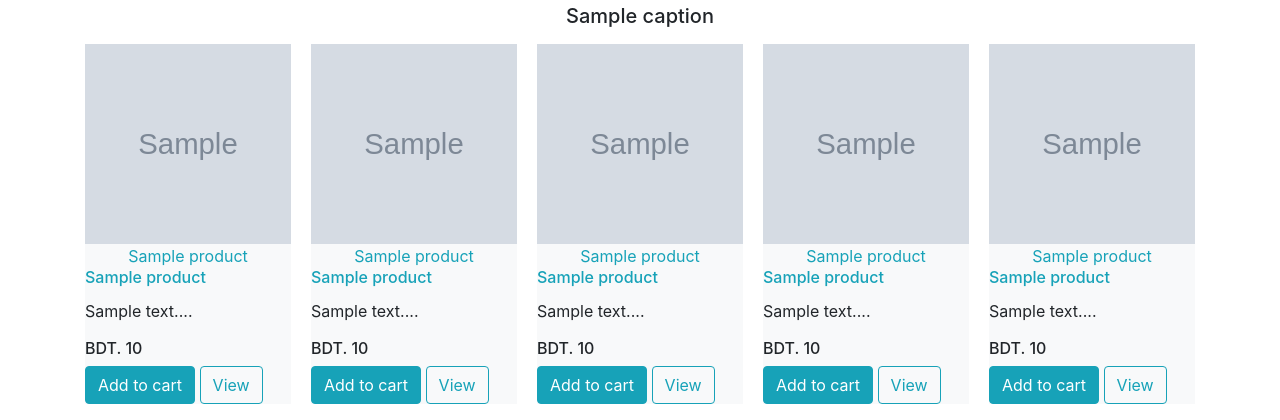
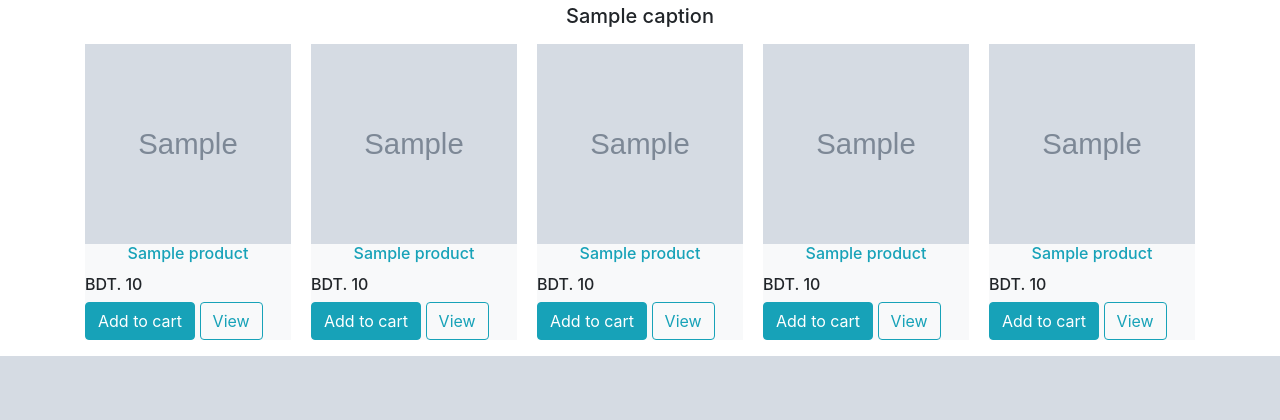
Before and after one commit to RahatGithub/OnlineShopPractice, a Django app: template main/templates/main/index.html in a window 1280 px wide. Shown: the part 710-1130 px from the top of the page. After the commit the page ends 1066 px from the top, so only its background shows below. Run offline with Django 3.2, Linux system fonts and the light colour scheme; the template is opened without the code that fills it: most values are stand-ins (such as "Sample title", 1, 10 or a date in 2020); grey boxes marked "Sample" are stand-in pictures; some libraries are stand-ins or nearby versions.

Commit message:
before fixing ADD TO CART issue in index.html

```diff
--- a/main/templates/main/index.html
+++ b/main/templates/main/index.html
@@ -101,18 +101,15 @@ height: 200px;
                     {% for product in category %}
                         <div class="item bg-light">
                             <img src='/media/{{product.image}}' alt="">
-                            <div class="d-flex justify-content-center">
-                                <a href="/main/dynamic_products/{{product.id}}" id="dynamic_product_view{{product.id}}"
-                                    class="text-info">{{product.name}}</a>
-                            </div>
-                            <h6 id="name_pr{{product.code}}" class="card-title text-info">{{product.name}}</h6>
-                            <p class="card-text">{{product.desc|slice:"0:20"}}...</p>
+                            <h6 id="name_pr{{product.code}}" class="card-title text-info text-center">{{product.name}}</h6>
+                            <!-- <p class="card-text text-center">{{product.desc|slice:"0:40"}}...</p> -->
                             <h6>BDT. <span id="price_pr{{product.code}}">{{product.price}}</span></h6>
                             <span id="div_pr{{product.code}}" class="div_pr">
                                 <button id="pr{{product.code}}" class="btn btn-info cart">Add to cart</button>
                             </span>
-                            <a href="/main/dynamic_products/{{product.id}}"><button id="view_pr{{product.code}}"
-                                    class="btn btn-outline-info cart">View</button></a>
+                            <a href="/main/dynamic_products/{{product.id}}">
+                                <button id="view_pr{{product.code}}" class="btn btn-outline-info">View</button>
+                            </a>
                         </div>
                     {% endfor %}
                 </div>
@@ -184,14 +181,16 @@ height: 200px;
             popStr = JSON.parse(localStorage.getItem('popStr')).popStr;
         }*/
         var popStr = "";
-        popStr += "<h5> Your Shopping Cart </h5>"
+        popStr += "<h5> Your Shopping Cart </h5>";
         var i = 1;
         for (var item in cart) {
             popStr += "<b>" + i + "</b>. ";
             popStr += cart[item][1] + "... Qty: " + cart[item][0] + '<br>' + " Price: " + cart[item][2]*cart[item][0] + '<br>';
             i += 1;
         }
-        popStr += "<a href='/main/checkout'><button class='btn btn-success' id ='checkout'>Checkout</button></a> <button class='btn btn-danger' onclick='clearCart()' id ='clearCart'>Clear Cart</button>     "
+        if( Object.keys(cart) != 0 ){
+            popStr += "<a href='/main/checkout'><button class='btn btn-success' id ='checkout'>Checkout</button></a> <button class='btn btn-danger' onclick='clearCart()' id ='clearCart'>Clear Cart</button>     "
+        }
         document.getElementById('popcart').setAttribute('data-content', popStr);
         $('#popcart').popover('toggle');
     }
--- a/main/urls.py
+++ b/main/urls.py
@@ -9,6 +9,7 @@ urlpatterns = [
     path('search/', views.search, name='search'),
     path('contact/', views.contact, name='contact'),
     path('categories/<int:id>', views.category_view, name='category_view'),
+    path('captions/<int:id>', views.caption_view, name='caption_view'),
     path('products/<int:id>', views.product_view, name='product_view'),
     # path('products/<str:code>', views.product_view, name='product_view'), #tried with code instead of id
     path('dynamic_products/<int:id>', views.dynamic_product_view, name='dynamic_product_view'),
--- a/main/views.py
+++ b/main/views.py
@@ -90,6 +90,10 @@ def category_view(request, id) :
     return render(request, 'main/category_view.html', params)
 
 
+def caption_view(request, id) :
+    pass
+
+
 def product_view(request, id) :
     product = Product.objects.filter(id=id)[0]
     return render(request, 'main/product_view.html', {'product' : product})
```
Also changed, not shown: main/templates/main/category_view.html (+6 -10 lines), db.sqlite3.
